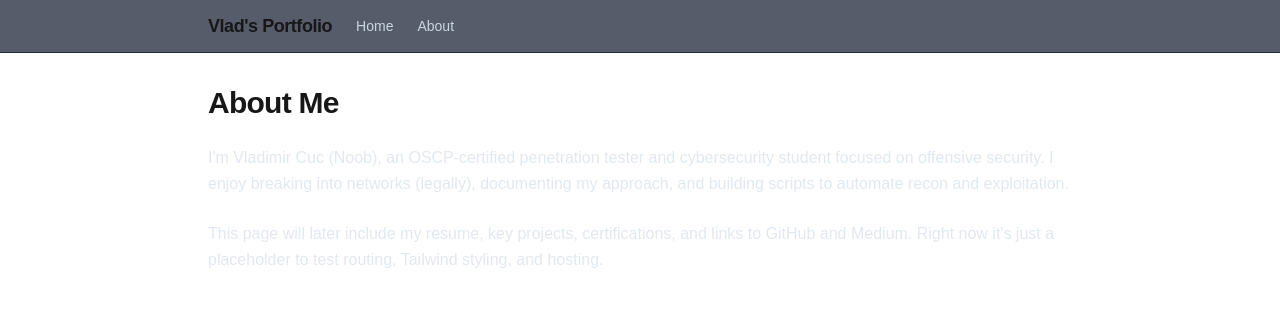
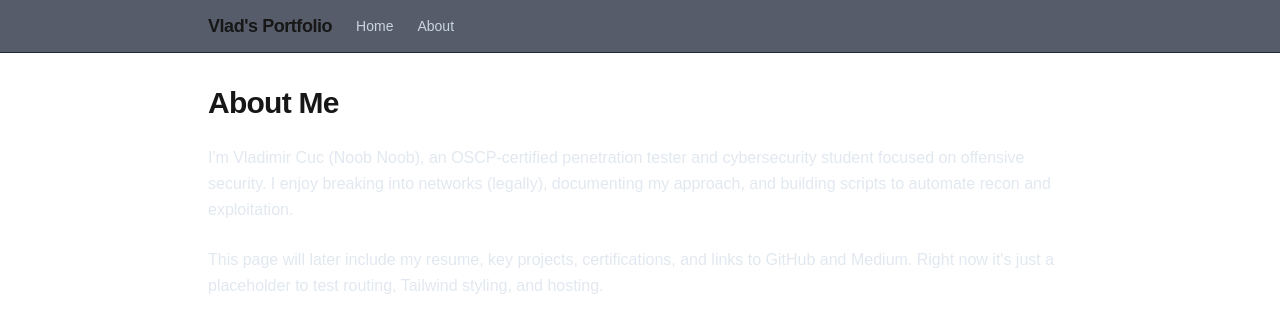
Before and after one commit to vladimircuc/portfolio-website, a Next.js app: page /about in a window 1280 px wide. Shown: the top 332 px of the page. Built offline with nearby package versions, Linux system fonts and the light colour scheme.

Commit message:
test change

```diff
--- a/src/app/about/page.js
+++ b/src/app/about/page.js
@@ -4,7 +4,7 @@ export default function AboutPage() {
       <h1 className="text-3xl font-semibold tracking-tight">About Me</h1>
 
       <p className="text-slate-200 leading-relaxed">
-        I&apos;m Vladimir Cuc (Noob), an OSCP-certified penetration tester and
+        I&apos;m Vladimir Cuc (Noob Noob), an OSCP-certified penetration tester and
         cybersecurity student focused on offensive security. I enjoy breaking
         into networks (legally), documenting my approach, and building scripts
         to automate recon and exploitation.
```
